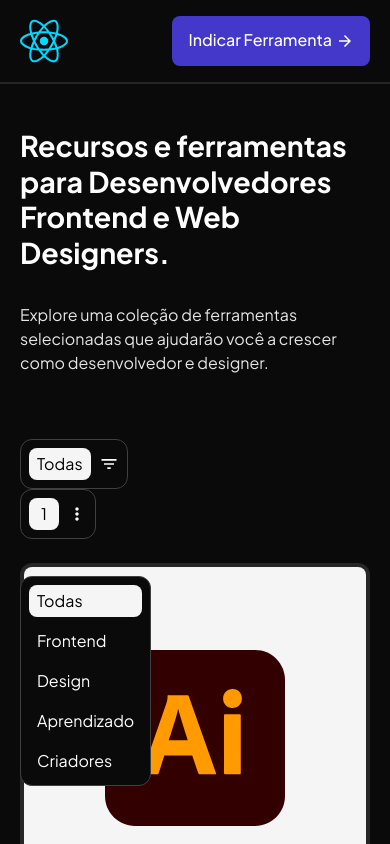
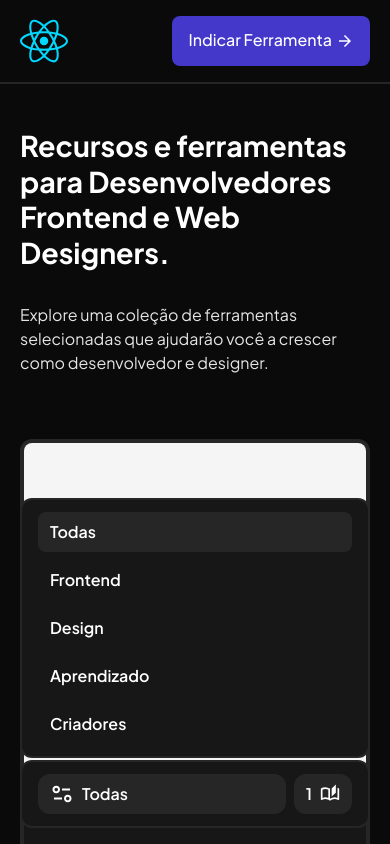
Before and after one commit to SnayderRodrigues/frontcards, a React (Vite) app: page / in a window 390 px wide. Both pictures are taken after a click on the button "Todas". Shown: the top 844 px of the page. Built offline with nearby package versions, Linux system fonts and the light colour scheme.

Commit message:
update: Filter component styles and new fixed position for mobile devices. Update Footer component due to new Filter fixed position

```diff
--- a/src/app/resources/Page.jsx
+++ b/src/app/resources/Page.jsx
@@ -40,7 +40,7 @@ const FeaturedTools = () => {
         selectedCategory={selectedCategory}
         setSelectedCategory={setSelectedCategory}
       />
-      <div className="grid grid-cols-1 sm:grid-cols-2 lg:grid-cols-3 xl:grid-cols-4 gap-6 sm:gap-4 md:gap-6 mb-6 sm:mb-4 md:mb-6">
+      <div className="grid grid-cols-1 sm:grid-cols-2 lg:grid-cols-3 xl:grid-cols-4 gap-6 sm:gap-4 md:gap-6 mb-12 md:mb-6">
         {currentTools.map((tool) => (
           <Card key={tool.id} tool={tool} />
         ))}
--- a/src/components/Card.jsx
+++ b/src/components/Card.jsx
@@ -14,7 +14,7 @@ const Card = ({ tool }) => {
       className="group w-full relative flex flex-col justify-between bg-neutral-900 border-4 border-neutral-800 rounded-xl overflow-hidden transition-colors ease-in cursor-pointer hover:border-neutral-600"
       onClick={handleClick}
     >
-      <div className="aspect-square flex items-center justify-center bg-neutral-100">
+      <div className="aspect-square flex items-center justify-center bg-neutral-100 rounded-b-xl">
         <img src={tool.image} alt={tool.title} className="w-2/3 p-6" />
       </div>
       <div className="flex-1 flex flex-col gap-4 p-4">
--- a/src/components/Filter.jsx
+++ b/src/components/Filter.jsx
@@ -35,7 +35,7 @@ const Filter = ({
   };
 
   return (
-    <div className="mb-6 sm:mb-4 md:mb-6">
+    <div className="md:mb-6">
       <div className="flex flex-wrap items-center justify-between gap-2">
         <ul className="hidden md:flex items-center gap-2 text-base lg:text-lg font-semibold bg-neutral-900 p-2 border-2 border-neutral-800 rounded-xl">
           {categories.map((category) => (
@@ -86,27 +86,26 @@ const Filter = ({
           ))}
         </div>
       </div>
-      <div>
+      <div className="fixed bottom-4 left-0 right-0 z-50 flex md:hidden gap-2 bg-neutral-900 px-4 py-3 border-2 border-neutral-800 rounded-xl mx-5 sm:mx-8">
         <button
-          className="flex-1 md:hidden flex items-center gap-2 bg-neutral-950 p-2 border border-neutral-700 rounded-xl"
+          className="w-full md:hidden flex items-center gap-2 font-semibold bg-neutral-800 px-3 py-2 rounded-xl"
           onClick={handleCategoryIsOpen}
         >
-          <span className="flex-1 flex bg-neutral-100 text-black px-2 py-1 rounded-lg cursor-pointer transition-colors">
-            {selectedCategory}
-          </span>
-
           <svg
             xmlns="http://www.w3.org/2000/svg"
-            width="20px"
-            height="20px"
+            width="24px"
+            height="24px"
             viewBox="0 -960 960 960"
             fill="#fff"
           >
-            <path d="M400-240v-80h160v80H400ZM240-440v-80h480v80H240ZM120-640v-80h720v80H120Z" />
+            <path d="M710-150q-63 0-106.5-43.5T560-300q0-63 43.5-106.5T710-450q63 0 106.5 43.5T860-300q0 63-43.5 106.5T710-150Zm0-80q29 0 49.5-20.5T780-300q0-29-20.5-49.5T710-370q-29 0-49.5 20.5T640-300q0 29 20.5 49.5T710-230Zm-550-30v-80h320v80H160Zm90-250q-63 0-106.5-43.5T100-660q0-63 43.5-106.5T250-810q63 0 106.5 43.5T400-660q0 63-43.5 106.5T250-510Zm0-80q29 0 49.5-20.5T320-660q0-29-20.5-49.5T250-730q-29 0-49.5 20.5T180-660q0 29 20.5 49.5T250-590Zm230-30v-80h320v80H480Zm230 320ZM250-660Z" />
           </svg>
+          <span className="flex-1 flex rounded-lg cursor-pointer transition-colors">
+            {selectedCategory}
+          </span>
         </button>
         <ul
-          className={`absolute left-0 bottom-[58px] z-10 flex flex-col md:hidden gap-2 text-base lg:text-lg xl:text-xl bg-neutral-950 p-2 border border-neutral-700 rounded-xl mx-5 sm:mx-8 transition-opacity ${
+          className={`absolute left-[-2px] right-[-2px] bottom-[68px] z-10 flex flex-col md:hidden gap-2 text-base font-semibold bg-neutral-900 px-4 py-3 border-2 border-neutral-800 rounded-xl  transition-opacity ${
             isOpen ? "" : "opacity-0 select-none pointer-events-none"
           }`}
           onClick={() => setIsOpen(!isOpen)}
@@ -114,10 +113,8 @@ const Filter = ({
           {categories.map((category) => (
             <li
               key={category}
-              className={`flex items-center gap-2 px-2 py-1 rounded-lg cursor-pointer transition-colors ${
-                selectedCategory === category
-                  ? "bg-neutral-100 text-black"
-                  : "hover:bg-neutral-800"
+              className={`flex items-center gap-2 px-3 py-2 rounded-lg cursor-pointer transition-colors ${
+                selectedCategory === category ? "bg-neutral-800" : ""
               }`}
               onClick={() => handleCategoryClick(category)}
             >
@@ -126,13 +123,12 @@ const Filter = ({
           ))}
         </ul>
         <button
-          className="md:hidden flex items-center gap-2 bg-neutral-950 p-2 border border-neutral-700 rounded-xl"
+          className="md:hidden flex items-center gap-2 bg-neutral-800 px-3 py-2 rounded-xl"
           onClick={handleIsPaginationOpen}
         >
-          <span className="flex-1 flex bg-neutral-100 text-black px-3 py-1 rounded-lg cursor-pointer transition-colors">
+          <span className="flex-1 flex font-semibold rounded-lg cursor-pointer transition-colors">
             {currentPage}
           </span>
-
           <svg
             xmlns="http://www.w3.org/2000/svg"
             width="20px"
@@ -140,11 +136,11 @@ const Filter = ({
             viewBox="0 -960 960 960"
             fill="#fff"
           >
-            <path d="M480-160q-33 0-56.5-23.5T400-240q0-33 23.5-56.5T480-320q33 0 56.5 23.5T560-240q0 33-23.5 56.5T480-160Zm0-240q-33 0-56.5-23.5T400-480q0-33 23.5-56.5T480-560q33 0 56.5 23.5T560-480q0 33-23.5 56.5T480-400Zm0-240q-33 0-56.5-23.5T400-720q0-33 23.5-56.5T480-800q33 0 56.5 23.5T560-720q0 33-23.5 56.5T480-640Z" />
+            <path d="M480-160q-48-38-104-59t-116-21q-42 0-82.5 11T100-198q-21 11-40.5-1T40-234v-482q0-11 5.5-21T62-752q46-24 96-36t102-12q58 0 113.5 15T480-740v484q51-32 107-48t113-16q36 0 70.5 6t69.5 18v-480q15 5 29.5 10.5T898-752q11 5 16.5 15t5.5 21v482q0 23-19.5 35t-40.5 1q-37-20-77.5-31T700-240q-60 0-116 21t-104 59Zm80-200v-380l200-200v400L560-360Zm-160 65v-396q-33-14-68.5-21.5T260-720q-37 0-72 7t-68 21v397q35-13 69.5-19t70.5-6q36 0 70.5 6t69.5 19Zm0 0v-396 396Z" />
           </svg>
         </button>
         <div
-          className={`shrink-0 absolute right-0 bottom-[58px] z-10 flex md:hidden flex-col gap-2 bg-neutral-950 p-2 border border-neutral-700 rounded-xl mx-5 sm:mx-8 transition-opacity overflow-hidden ${
+          className={`absolute left-[-2px] right-[-2px] bottom-[68px] z-10 flex md:hidden flex-col gap-2 bg-neutral-900 px-4 py-3 border-2 border-neutral-800 rounded-xl transition-opacity overflow-hidden ${
             isPaginationOpen ? "" : "opacity-0 select-none pointer-events-none"
           }`}
           onClick={() => setIsPaginationOpen(!isPaginationOpen)}
@@ -153,9 +149,9 @@ const Filter = ({
             <button
               key={index + 1}
               onClick={() => setCurrentPage(index + 1)}
-              className={`w-full flex items-center justify-center text-base px-3 py-1 font-semibold rounded-lg transition-colors ${
+              className={`w-full flex items-center justify-start text-base font-semibold px-3 py-2 rounded-lg transition-colors ${
                 currentPage === index + 1
-                  ? "bg-neutral-100 text-black"
+                  ? "bg-neutral-800"
                   : "hover:bg-neutral-800"
               }`}
             >
--- a/src/components/Footer.jsx
+++ b/src/components/Footer.jsx
@@ -6,7 +6,7 @@ const Footer = () => {
 
   return (
     <footer className="border-t-2 border-t-neutral-800">
-      <div className="wrapper relative flex flex-col md:flex-row justify-between gap-12 pt-16 pb-8">
+      <div className="wrapper relative flex flex-col md:flex-row justify-between gap-16 pt-16 pb-28">
         <div className="flex flex-col justify-between gap-4 md:gap-12">
           <div className="flex flex-col gap-4">
             <a
@@ -46,6 +46,13 @@ const Footer = () => {
           >
             Sobre
           </Link>
+          <Link
+            to="/legal"
+            className="w-fit hover:text-neutral-400 transition-colors"
+            onClick={scrollToTop}
+          >
+            Termos Legais
+          </Link>
           <a
             href="https://forms.gle/Rh2qCEwa7H3DAUQ26"
             target="_blank"
@@ -53,29 +60,22 @@ const Footer = () => {
           >
             Indicar Ferramenta
           </a>
-          <Link
-            to="/legal"
-            className="w-fit hover:text-neutral-400 transition-colors"
-            onClick={scrollToTop}
-          >
-            Termos Legais
-          </Link>
         </div>
         <button
-          className="w-fit absolute bottom-8 right-0 flex md:hidden items-center gap-1 p-2 border border-neutral-700 rounded-xl"
+          className="w-fit absolute bottom-28 right-0 flex md:hidden items-center gap-1 bg-neutral-900 p-3 border-2 border-neutral-800 rounded-xl"
           onClick={scrollToTop}
         >
-          <div className="bg-white rounded-lg p-2">
+
             <svg
               xmlns="http://www.w3.org/2000/svg"
               width="24px"
               height="24px"
               viewBox="0 -960 960 960"
-              fill="#000"
+              fill="#fff"
             >
               <path d="M440-160v-487L216-423l-56-57 320-320 320 320-56 57-224-224v487h-80Z" />
             </svg>
-          </div>
+
         </button>
       </div>
     </footer>
```
